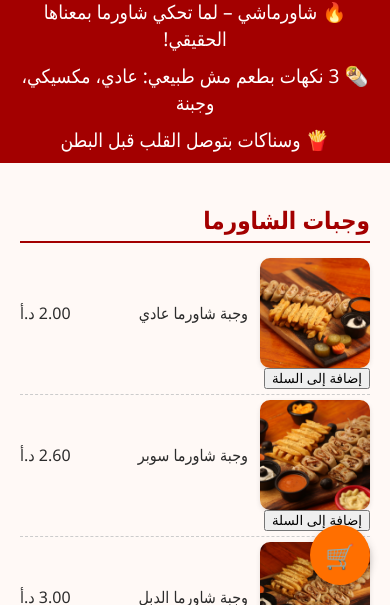
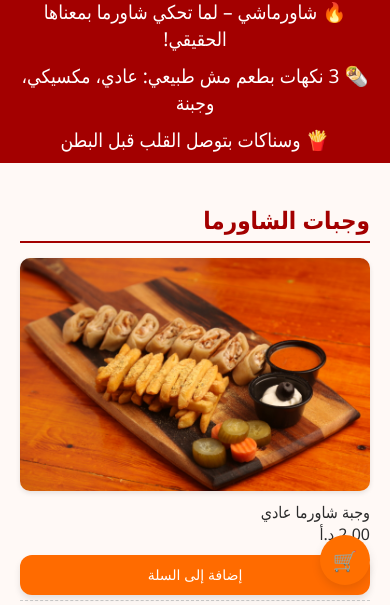
Before and after one commit to 3bsiu/Shawermashy-Menu, a plain HTML site: page shawermashy.html in a window 390 px wide. Shown: the part 239-844 px from the top of the page. Drawn offline with Linux system fonts and the light colour scheme.

Commit message:
shawermashy.css

```diff
--- a/shawermashy.css
+++ b/shawermashy.css
@@ -1,3 +1,4 @@
+
 body {
     font-family: 'Segoe UI', Tahoma, Geneva, Verdana, sans-serif;
     background-color: #fff9f6;
@@ -5,27 +6,32 @@ body {
     margin: 0;
     padding: 0;
   }
+
   header {
     background-color: #a30000;
     color: white;
     text-align: center;
     padding: 10px 20px;
   }
+
   header .logo {
     max-width: 150px;
     height: auto;
     display: inline-block;
     margin-bottom: 10px;
   }
+
   h1 {
     margin: 0;
     font-size: 2.5em;
   }
+
   .header-text {
     margin-top: 10px;
     font-size: 1.2em;
     color: #fff;
   }
+
   nav {
     display: flex;
     justify-content: center;
@@ -37,24 +43,29 @@ nav {
     z-index: 1000;
     padding-top: 1.0px;
   }
+
   nav a {
     color: white;
     text-decoration: none;
     margin: 0 15px;
     font-size: 1.2em;
   }
+
   nav a:hover {
     text-decoration: underline;
   }
+
   .section {
     padding: 20px;
   }
+
   .section h2 {
     color: #a30000;
     border-bottom: 2px solid #a30000;
     padding-bottom: 5px;
     margin-bottom: 10px;
   }
+
   .menu-item {
     display: flex;
     justify-content: space-between;
@@ -63,21 +74,25 @@ nav a:hover {
     border-bottom: 1px dashed #ccc;
     flex-wrap: wrap;
   }
+
   .menu-item span {
     display: flex;
     align-items: center;
   }
+
   .menu-item img {
-  width: 110px;
-  height: 110px;
+    width: 70px;
+    height: 70px;
     border-radius: 10px;
     margin-left: 12px;
     object-fit: cover;
     box-shadow: 0 2px 5px rgba(0, 0, 0, 0.1);
   }
+
   .menu-item:last-child {
     border-bottom: none;
   }
+
   .menu-image {
     width: 100%;
     max-height: 250px;
@@ -85,12 +100,14 @@ nav a:hover {
     border-radius: 12px;
     margin: 10px 0;
   }
+
   .notes {
     font-size: 0.9em;
     color: #555;
     margin-top: 5px;
     text-align: right;
   }
+
   footer {
     background-color: #a30000;
     color: white;
@@ -98,14 +115,17 @@ footer {
     padding: 10px;
     margin-top: 20px;
   }
+
   .social-icons {
     margin-top: 10px;
   }
+
   .social-icons a {
     color: white;
     margin: 0 10px;
     font-size: 1.5em;
   }
+
   .cart {
     margin-top: 20px;
     display: none;
@@ -129,7 +149,7 @@ footer {
 
   .cart ul li {
     padding: 8px;
-    background-color: #f4f4f4;
+    background-color: #d32020;
     margin-bottom: 5px;
     display: flex;
     justify-content: space-between;
@@ -152,7 +172,6 @@ footer {
     cursor: pointer;
   }
 
-  /* تصميم الزر العائم */
   .floating-cart-btn {
     position: fixed;
     bottom: 20px;
@@ -165,7 +184,7 @@ footer {
     display: flex;
     justify-content: center;
     align-items: center;
-    box-shadow: 0 4px 10px rgba(0, 0, 0, 0.2);
+    box-shadow: 0 4px 10px rgba(0, 0, 0, 0.1);
     font-size: 24px;
     cursor: pointer;
   }
@@ -173,3 +192,72 @@ footer {
   .floating-cart-btn:hover {
     background-color: #ff8f00;
   }
+
+  .menu-item button {
+    background-color: #ff6b00;
+    color: white;
+    border: none;
+    padding: 10px 20px;
+    font-size: 6px;
+    border-radius: 12px;
+    cursor: pointer;
+    transition: background-color 0.3s ease, transform 0.2s ease;
+    font-family: 'Cairo', sans-serif;
+    box-shadow: 0 4px 6px rgba(0,0,0,0.1);
+  }
+
+  .menu-item button:hover {
+    background-color: #e65c00;
+    transform: scale(1.05);
+  }
+
+  .menu-item button:active {
+    transform: scale(0.97);
+  }
+
+  .menu-item button.clicked {
+    background-color: #009688 !important;
+    transform: scale(1.1);
+  }
+
+  @media (max-width: 768px) {
+
+
+    .menu-item {
+      flex-direction: column;
+      align-items: flex-start;
+    }
+
+    .menu-item img {
+      width: 100%;
+      height: auto;
+      margin-left: 0;
+      margin-bottom: 10px;
+    }
+
+    .menu-item span {
+      flex-direction: column;
+      align-items: flex-start;
+    }
+
+    .menu-item button {
+      width: 100%;
+      margin: 10px 0 0 0;
+      font-size: 14px;
+      padding: 12px;
+    }
+
+    .cart {
+      width: 90%;
+      right: 5%;
+      bottom: 80px;
+    }
+
+    .floating-cart-btn {
+      width: 50px;
+      height: 50px;
+      font-size: 20px;
+      bottom: 20px;
+      right: 20px;
+    }
+  }
```
Lines whose indentation alone changed are shown as unchanged.
